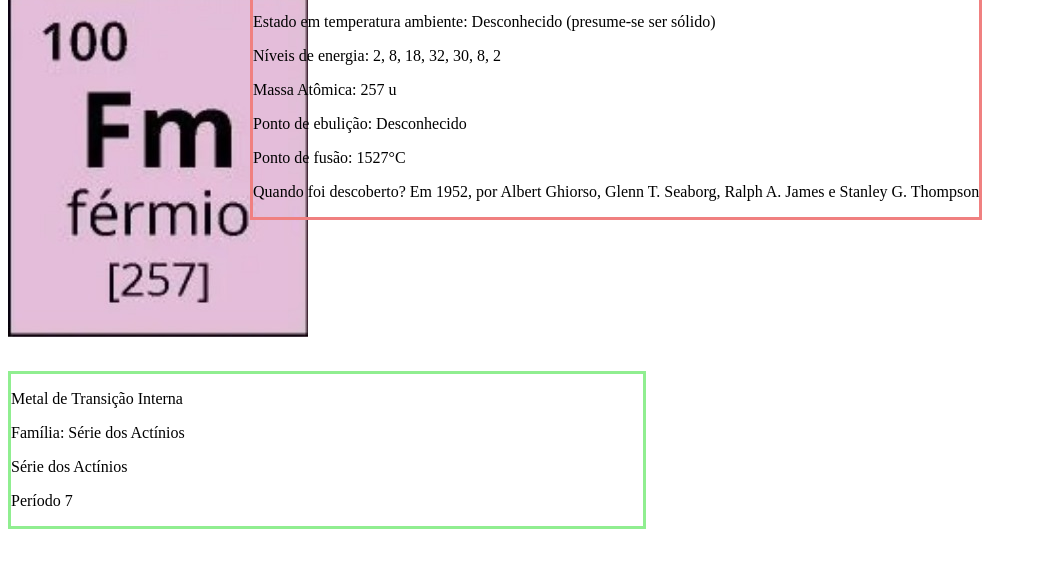
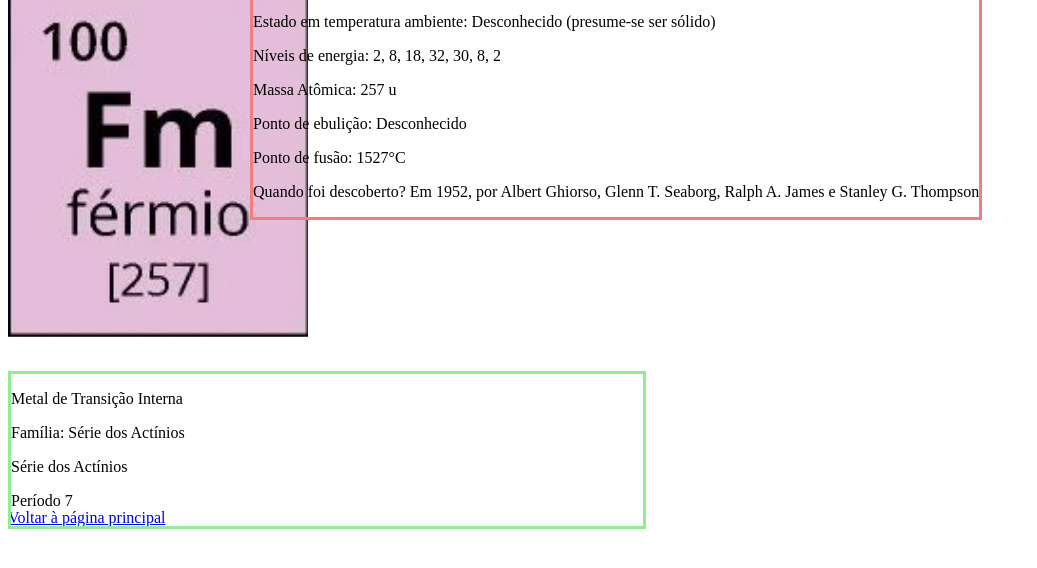
Before and after one commit to Jorjye/Tabela-PW, a plain HTML site: page Elementos/100_ElementoFérmio.html in a window 1280 px wide. Shown: the part 80-648 px from the top of the page, without its empty margins (0-1037 px from the left). Drawn offline with Linux system fonts and the light colour scheme.

Commit message:
Update 100_ElementoFérmio.html

```diff
--- a/Elementos/100_ElementoFérmio.html
+++ b/Elementos/100_ElementoFérmio.html
@@ -26,5 +26,7 @@
             <p> Período 7 </p>
         </div>
 
+        <a href="../index.html" class="home">Voltar à página principal</a>
+
     </body>
 </html>
```
